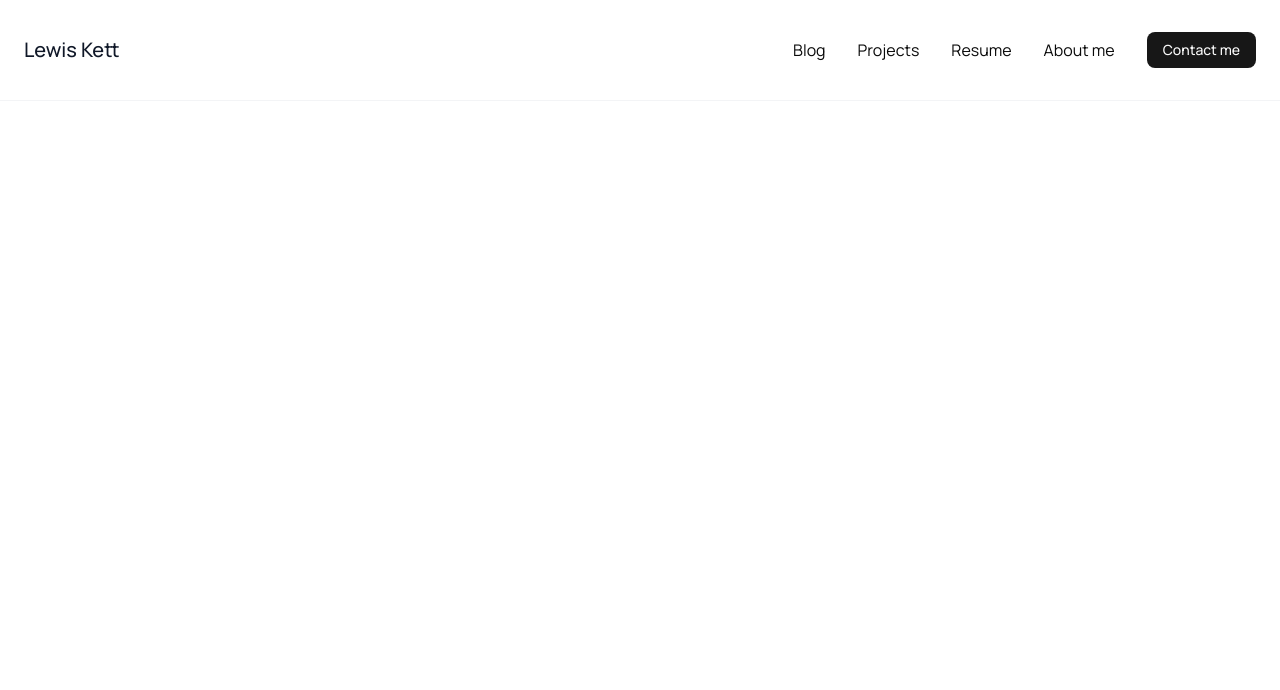
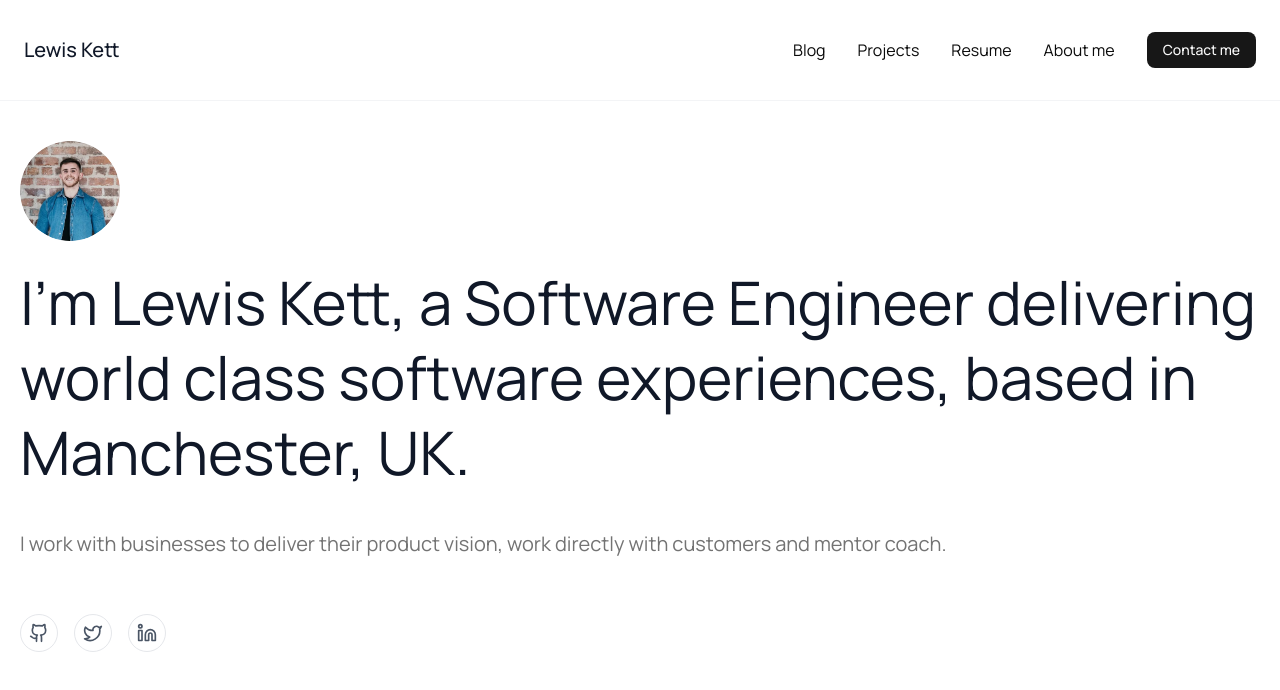
Before and after one commit to Lewis-Kett/dev-blog, a Next.js app: page / in a window 1280 px wide. Shown: the top 690 px of the page. Built offline with nearby package versions, Linux system fonts and the light colour scheme.

Commit message:
adds hero section

```diff
--- a/src/app/page.tsx
+++ b/src/app/page.tsx
@@ -1,6 +1,9 @@
+import { Hero } from '@/components/custom/hero'
+
 export default function Home() {
   return (
-    <main>
+    <main className="container mx-auto mt-10">
+      <Hero />
     </main>
   );
 }
--- /dev/null
+++ b/src/components/custom/hero/hero-image.tsx
@@ -0,0 +1,16 @@
+import Image from 'next/image'
+
+export const HeroImage = () => {
+  return (
+    <div className="relative h-[100px] w-[100px] overflow-hidden rounded-full">
+      <Image
+        src="/lewis.webp"
+        alt="Lewis Kett profile picture"
+        fill
+        priority
+        className="object-cover"
+        sizes="(max-width: 768px) 100vw, (max-width: 1200px) 50vw, 33vw"
+      />
+    </div>
+  )
+}
--- /dev/null
+++ b/src/components/custom/hero/hero.tsx
@@ -0,0 +1,26 @@
+import { Github, Twitter, Linkedin } from 'lucide-react'
+import { HeroImage, SocialIcon } from './index'
+
+export const Hero = () => {
+  return (
+    <>
+      <div className="flex flex-col space-y-6 mx-5">
+        <HeroImage />
+        <div className="space-y-10">
+          <h1 className="lg:text-6xl md:text-5xl text-3xl font-normal leading-tight text-gray-900">
+            I&apos;m Lewis Kett, a Software Engineer delivering world class software experiences, based in Manchester,
+            UK.
+          </h1>
+          <p className="text-xl text-muted-foreground">
+            I work with businesses to deliver their product vision, work directly with customers and mentor coach.
+          </p>
+          <div className="flex items-center gap-4 pt-4">
+            <SocialIcon href="https://github.com/yourusername" Icon={Github} label="GitHub Profile" />
+            <SocialIcon href="https://twitter.com/yourusername" Icon={Twitter} label="Twitter Profile" />
+            <SocialIcon href="https://linkedin.com/in/yourusername" Icon={Linkedin} label="LinkedIn Profile" />
+          </div>
+        </div>
+      </div>
+    </>
+  )
+}
--- /dev/null
+++ b/src/components/custom/hero/index.ts
@@ -0,0 +1,5 @@
+import { Hero } from './hero'
+import { HeroImage } from './hero-image'
+import { SocialIcon } from './social-icon'
+
+export { Hero, HeroImage, SocialIcon }
--- /dev/null
+++ b/src/components/custom/hero/social-icon.tsx
@@ -0,0 +1,22 @@
+import { type LucideIcon } from 'lucide-react'
+import Link from 'next/link'
+
+interface SocialIconProps {
+  href: string
+  Icon: LucideIcon
+  label: string
+}
+
+export const SocialIcon = ({ href, Icon, label }: SocialIconProps) => {
+  return (
+    <Link
+      href={href}
+      target="_blank"
+      rel="noopener noreferrer"
+      className="p-2 rounded-full border border-gray-200 transition-colors duration-200 hover:bg-gray-900 hover:border-gray-900 group"
+    >
+      <Icon className="w-5 h-5 text-gray-600 group-hover:text-white" />
+      <span className="sr-only">{label}</span>
+    </Link>
+  )
+}
--- a/src/components/custom/navigation/mobile-nav.tsx
+++ b/src/components/custom/navigation/mobile-nav.tsx
@@ -15,7 +15,7 @@ const MobileNav = ({ children }: MobileNavProps) => {
   }
 
   return (
-    <div className="md:hidden">
+    <div className="md:hidden z-10">
       <Button
         variant="ghost"
         aria-expanded={isOpen}
```
Also changed, not shown: public/lewis.webp (added).
